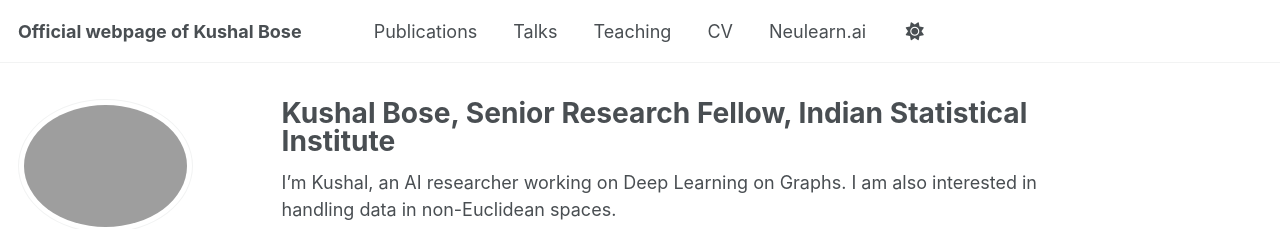
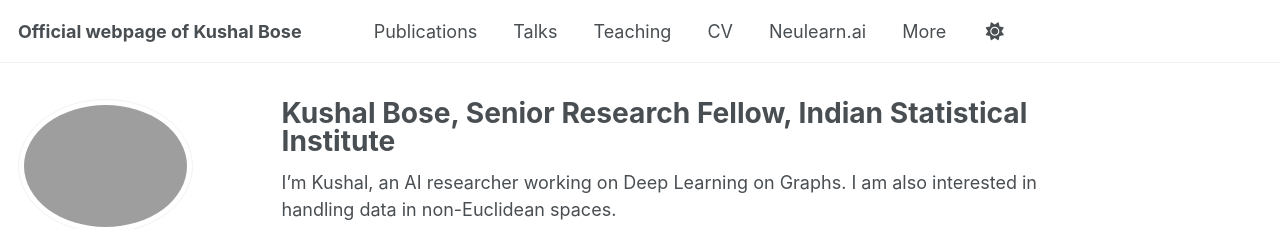
Before and after one commit to kushalbose92/kushalbose92.github.io, a Jekyll site: the page built from _pages/about.md, in a window 1280 px wide. Shown: the top 229 px of the page. Built offline with Jekyll 4.4.1, drawn with Linux system fonts in a browser that asks for light colours; some web fonts are replaced; a script that is not in the unit is left out.

Commit message:
Update navigation.yml

```diff
--- a/_data/navigation.yml
+++ b/_data/navigation.yml
@@ -29,6 +29,9 @@ main:
   - title: "Neulearn.ai"
     url: /myorg/
 
+  - title: "More"
+    url: /mymore/
+
   # - title: "CV"
   #   url: /cv-json/
 
```
